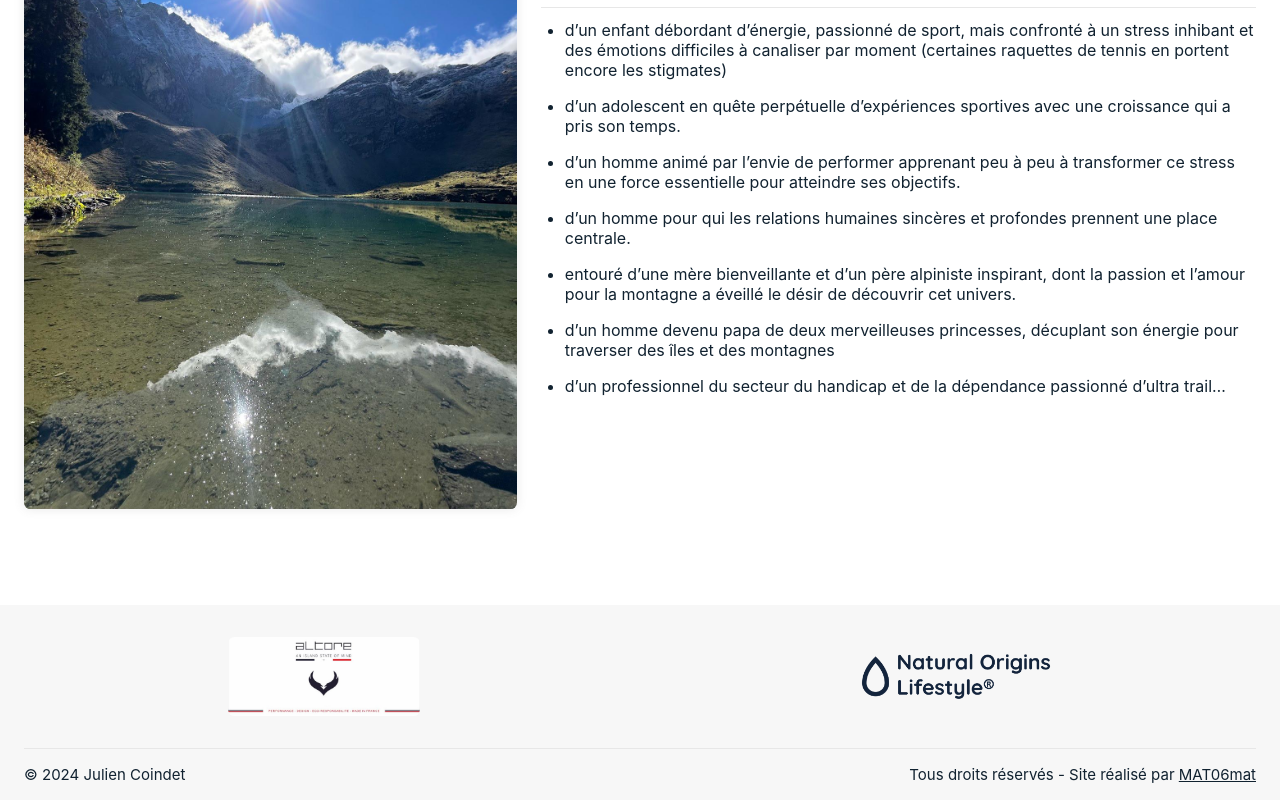
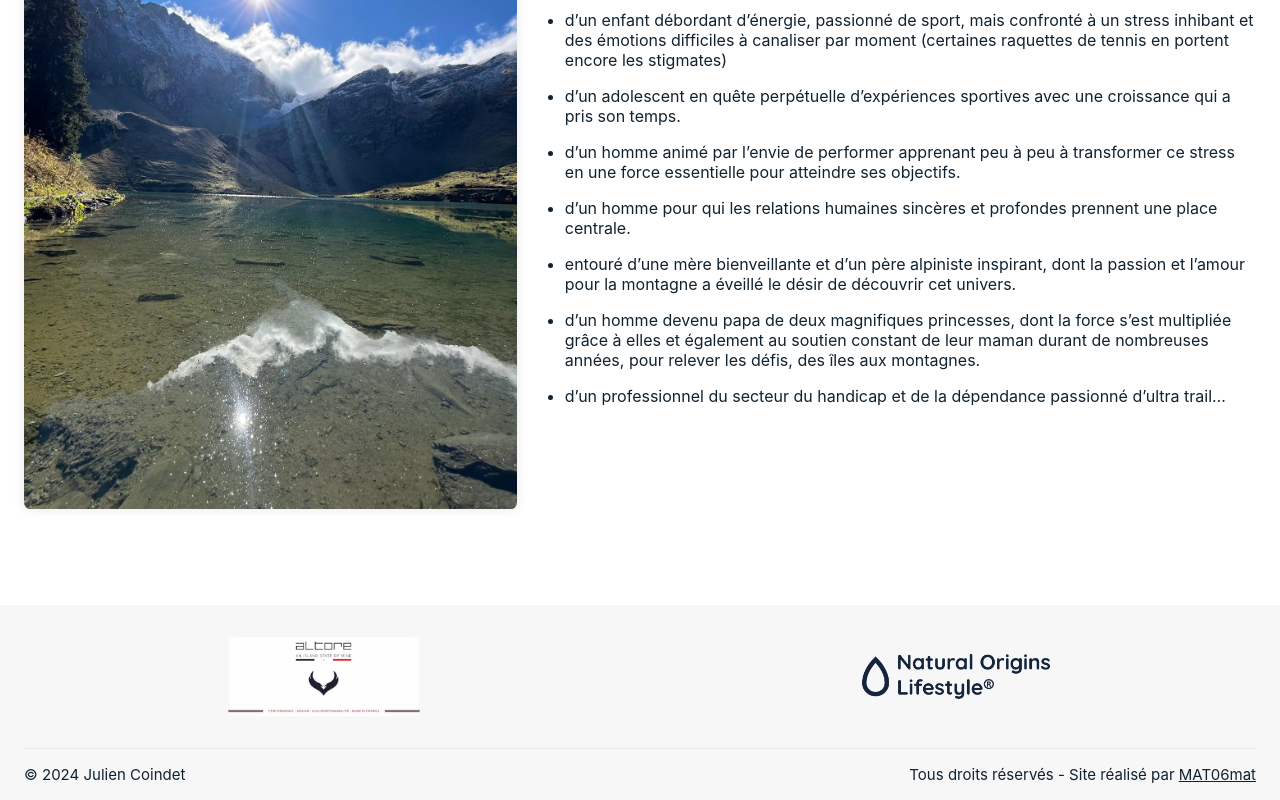
Before and after one commit to MAT06mat/ultraordinaire, a React (Vite) app: page /v2/qui-je-suis in a window 1280 px wide. Shown: the part 1805-2605 px from the top of the page. Built offline with nearby package versions, Linux system fonts and the light colour scheme; a web font is replaced by a local one.

Commit message:
Update description in WhoIAm component for clarity and detail

```diff
--- a/src/routes.v2/WhoIAm.tsx
+++ b/src/routes.v2/WhoIAm.tsx
@@ -149,9 +149,11 @@ function WhoIAm() {
                             univers.
                         </li>
                         <li>
-                            d’un homme devenu papa de deux merveilleuses
-                            princesses, décuplant son énergie pour traverser des
-                            îles et des montagnes
+                            d’un homme devenu papa de deux magnifiques
+                            princesses, dont la force s’est multipliée grâce à
+                            elles et également au soutien constant de leur maman
+                            durant de nombreuses années, pour relever les défis,
+                            des îles aux montagnes.
                         </li>
                         <li>
                             d’un professionnel du secteur du handicap et de la
```
